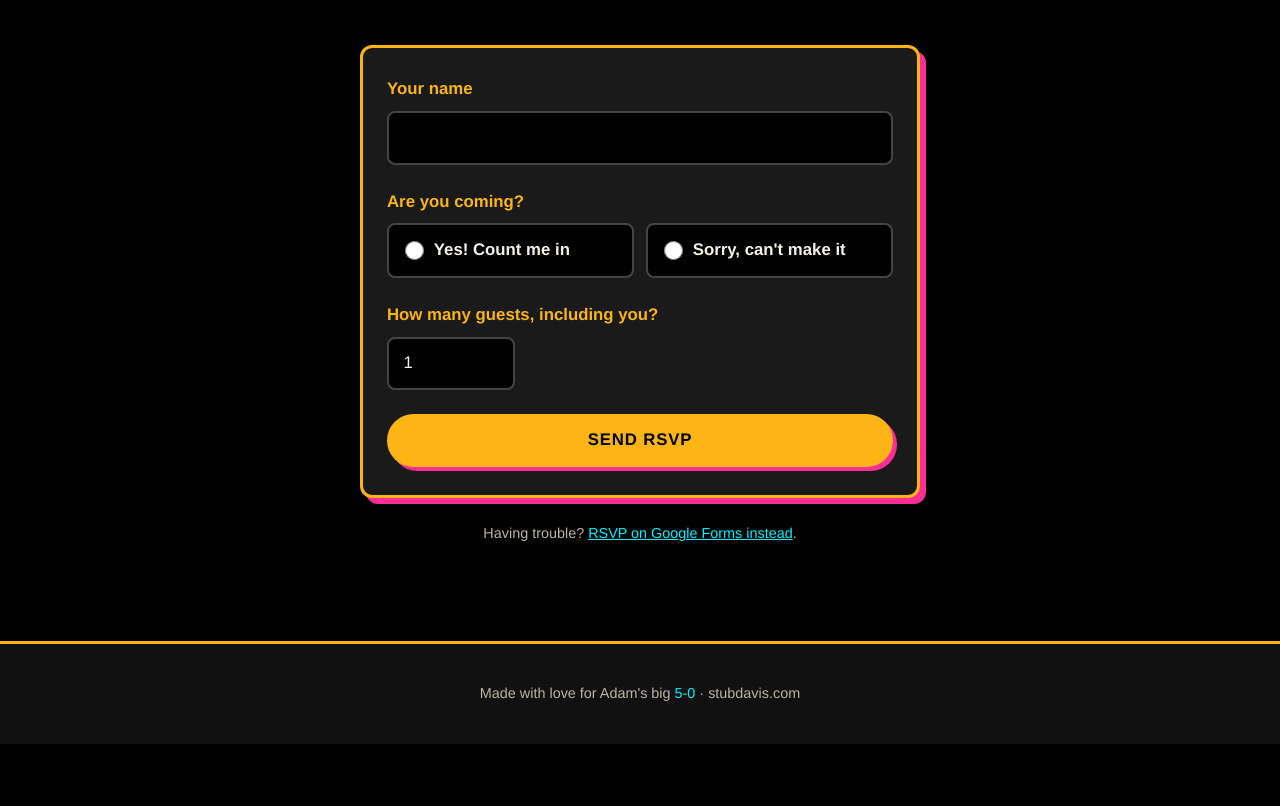
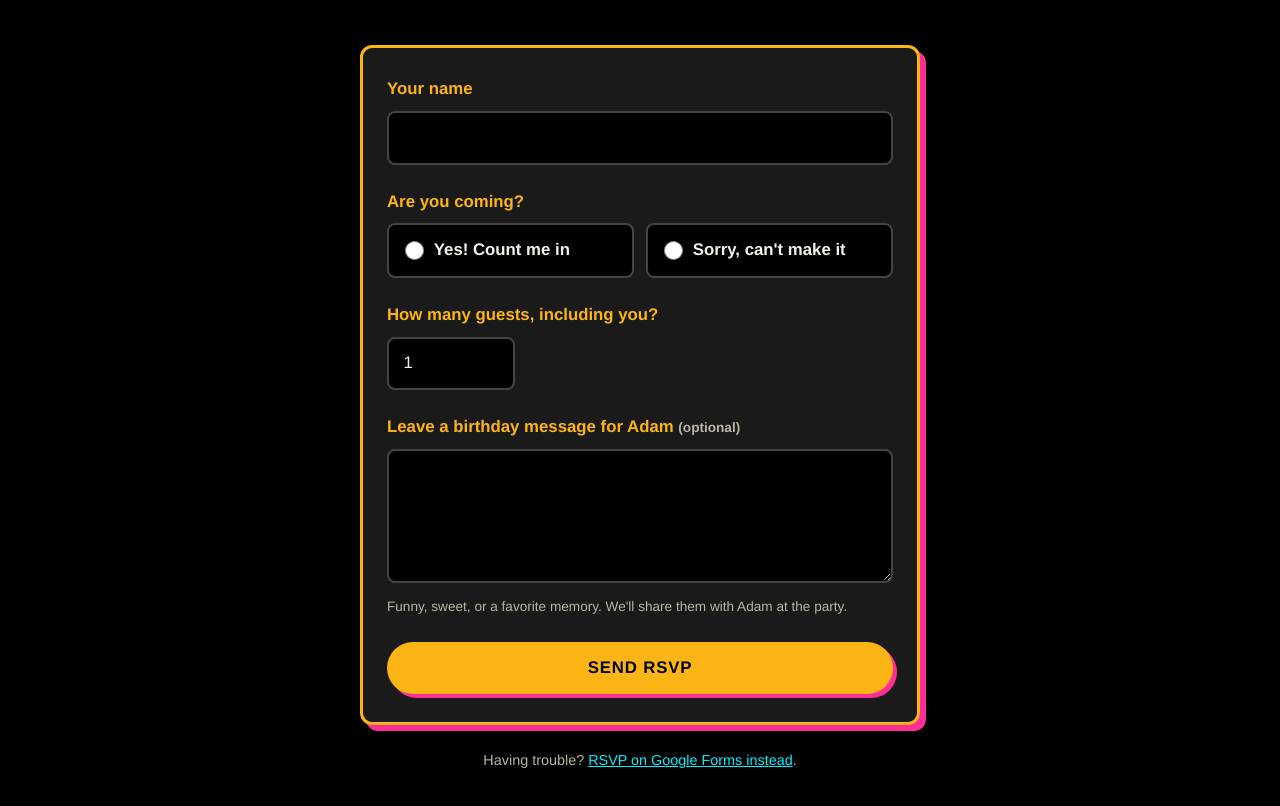
Before and after one commit to thoth200-ai/stubsdavis, a plain HTML site: page rsvp.html in a window 1280 px wide. Shown: the part 290-1096 px from the top of the page. Before the commit the page ends 1034 px from the top, so only its background shows below. Drawn offline with Linux system fonts and the light colour scheme.

Commit message:
Add optional birthday message box to RSVP form
Co-Authored-By: Claude Opus 5.5 <noreply@anthropic.com>

```diff
--- a/rsvp.html
+++ b/rsvp.html
@@ -70,6 +70,12 @@
           <label for="rsvp-guests">How many guests, including you?</label>
           <input id="rsvp-guests" name="entry.1912757626" type="number" inputmode="numeric" min="1" max="20" value="1" required>
           <p class="field-error" id="err-guests" hidden>Please enter a number of guests (1 or more).</p>
+        </div>
+
+        <div class="field">
+          <label for="rsvp-message">Leave a birthday message for Adam <span class="field-hint">(optional)</span></label>
+          <textarea id="rsvp-message" name="entry.392742431" rows="4" maxlength="2000"></textarea>
+          <p class="field-hint">Funny, sweet, or a favorite memory. We'll share them with Adam at the party.</p>
         </div>
 
         <button class="btn" type="submit" id="rsvp-submit">Send RSVP</button>
--- a/style.css
+++ b/style.css
@@ -297,7 +297,8 @@ h3 { color: var(--cyan); margin-bottom: 0.4rem; }
 }
 
 .rsvp-form input[type="text"],
-.rsvp-form input[type="number"] {
+.rsvp-form input[type="number"],
+.rsvp-form textarea {
   width: 100%;
   font: inherit;
   color: var(--text);
@@ -307,9 +308,12 @@ h3 { color: var(--cyan); margin-bottom: 0.4rem; }
   padding: 0.7rem 0.9rem;
 }
 .rsvp-form input[type="number"] { max-width: 8rem; }
+.rsvp-form textarea { min-height: 7rem; resize: vertical; font: inherit; }
+.field-hint { margin: 0.25rem 0 0; font-size: 0.85rem; color: var(--muted); }
 
 .rsvp-form input[type="text"]:focus,
-.rsvp-form input[type="number"]:focus {
+.rsvp-form input[type="number"]:focus,
+.rsvp-form textarea:focus {
   outline: none;
   border-color: var(--cyan);
   box-shadow: 0 0 0 3px rgba(0, 240, 255, 0.25);
```
